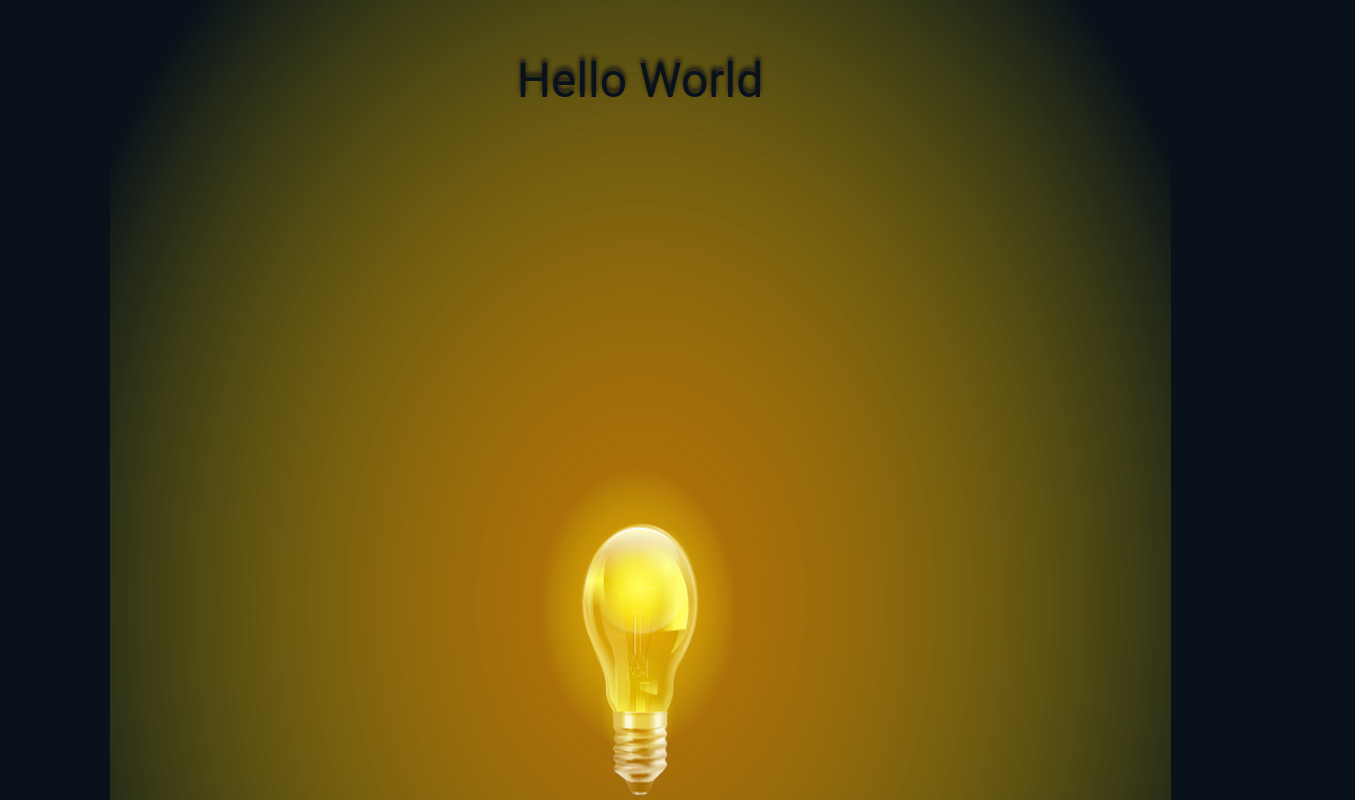
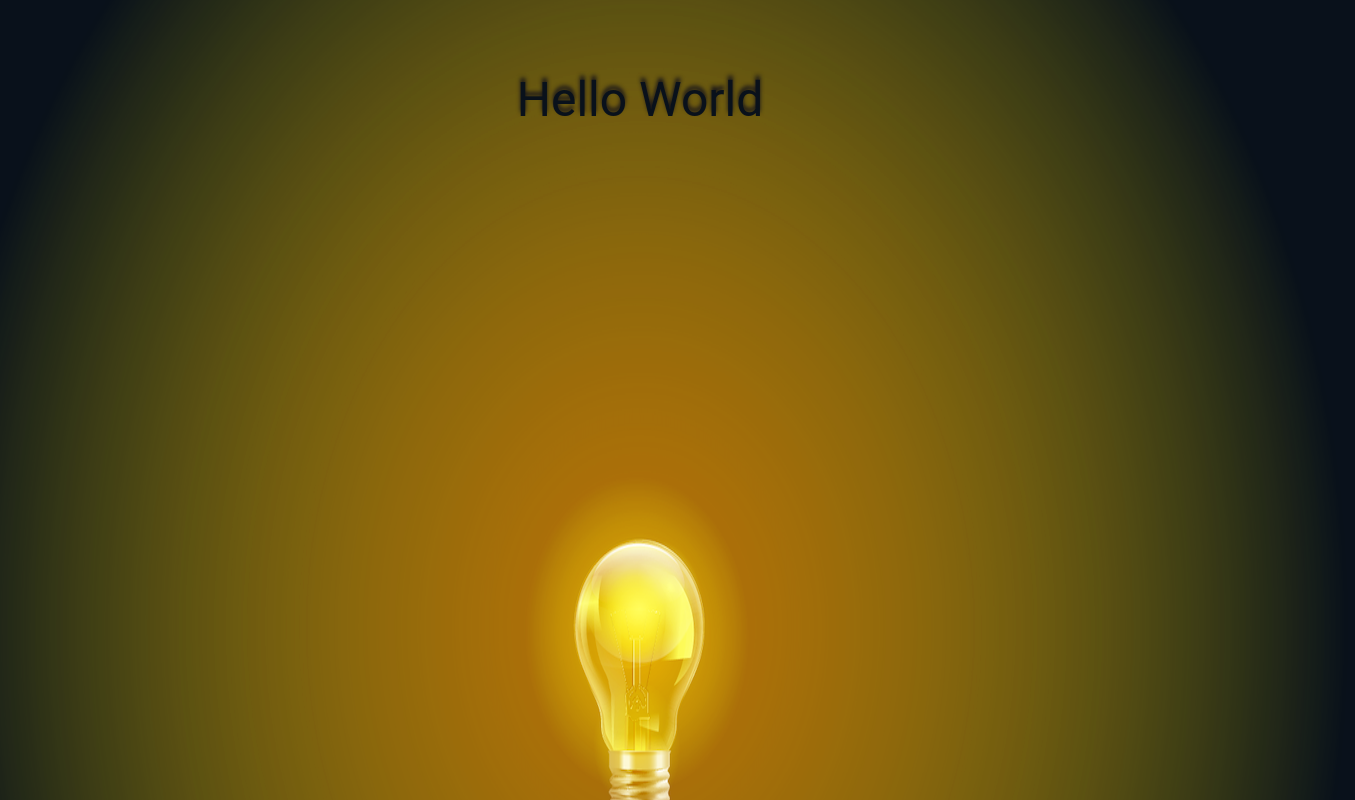
Before and after one commit to raghavbali12/portfolio-project-v2, a React (Create React App) app in the folder front-end/: page / in a window 1280 px wide. Shown: the whole page, 1355 px wide, since content can reach past the window. Built offline with nearby package versions, Linux system fonts and the light colour scheme.

Commit message:
Add LandingPage component and update App component

```diff
--- a/front-end/src/App.tsx
+++ b/front-end/src/App.tsx
@@ -1,15 +1,13 @@
 import { useState, useEffect } from 'react';
 import './style.css';
 import { Box, Typography } from '@mui/material';
+import LandingPage from './Components/LandingPage';
 
 function App() {
 
   return (
       <div className='box'>
-        <Typography variant="h3" component="div" gutterBottom color="#09111b" position="absolute" style={{ textAlign: 'center', display: 'flex', justifyContent: 'center', paddingTop: '5%', width: '100%', height: '100%', zIndex: 1, textShadow: '0px -4px 4px rgba(19, 17, 27, 1)' }}>
-          Hello World
-        </Typography>
-        <span></span>
+        <LandingPage />
       </div>
   );
 }
--- /dev/null
+++ b/front-end/src/Components/LandingPage.tsx
@@ -0,0 +1,13 @@
+import { Typography } from "@mui/material";
+
+function LandingPage() {
+  return (
+    <div className="landing-page">
+        <Typography variant="h3" component="div" gutterBottom color="#09111b" position="absolute" style={{ textAlign: 'center', display: 'flex', justifyContent: 'center', paddingTop: '5%', width: '100%', height: '100%', zIndex: 1, textShadow: '0px -4px 4px rgba(19, 17, 27, 1)' }}>
+            Hello World
+        </Typography>
+    </div>
+  );
+}
+
+export default LandingPage;
--- a/front-end/src/style.css
+++ b/front-end/src/style.css
@@ -12,22 +12,16 @@ body {
     background-color: #09111b;
 }
 
-.box {
+ .landing-page {
+    content: '';
     position: relative;
-    width: 1061px;
-    height: 100vh;
-}
-
-.box span::before {
-    content: '';
-    position: absolute;
-    width: 100%;
+    width: 1430px;
     height: 100vh;
     background: url('./Content//Images/100-percent.png');
     background-size: cover;
     background-position: center;
     background-repeat: no-repeat;
-    animation: animate1 4s linear 1
+    animation: animate1 3s linear 1
 }
 
 @keyframes animate1 {
@@ -35,16 +29,8 @@ body {
         background: url('./Content//Images/off.png') no-repeat center;
     }
 
-    25% {
-        background: url('./Content//Images/25-percent.png') no-repeat center;
-    }
-
     50% {
         background: url('./Content//Images/50-percent.png') no-repeat center;
-    }
-
-    75% {
-        background: url('./Content//Images/75-percent.png') no-repeat center;
     }
 
     100% {
```
